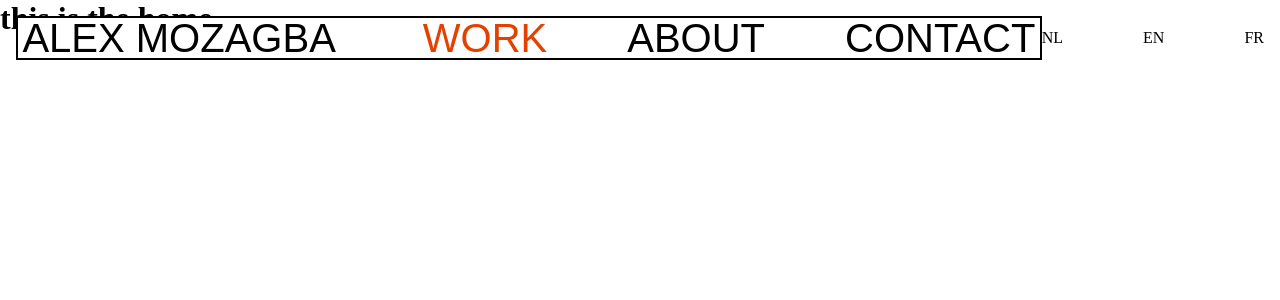
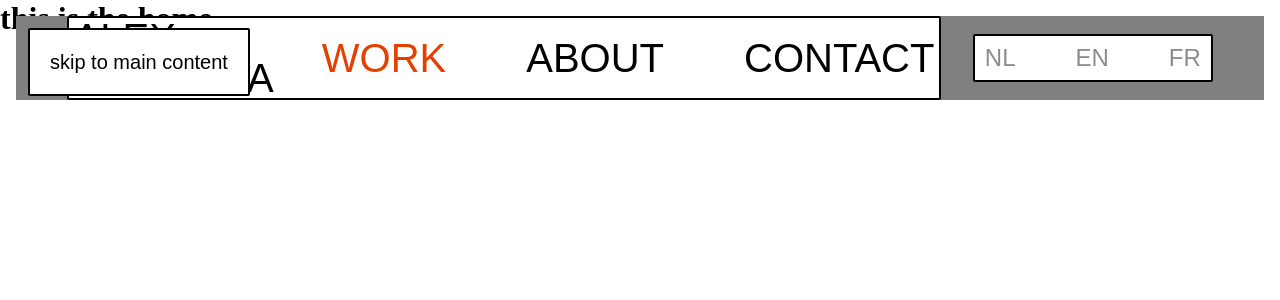
Before and after one commit to UncleDoubleU/20250618-alexmozagba-navbar, a React (Vite) app: page / in a window 1280 px wide. Shown: the top 300 px of the page. Built offline with nearby package versions, Linux system fonts and the light colour scheme.

Commit message:
added the skip to nav btn
	modified:   src/comp/MainNav/MainNav.tsx

çxxxhelo#

```diff
--- a/src/App.tsx
+++ b/src/App.tsx
@@ -9,6 +9,7 @@ function App() {
   return (
     <>
       <BrowserRouter>
+
         <MainNav />
         <Routes>
           <Route path="/" element={<Work />} />
--- a/src/comp/MainNav/MainNav.module.sass
+++ b/src/comp/MainNav/MainNav.module.sass
@@ -19,26 +19,27 @@ a
 
 header
      display: flex
-     justify-content: space-between
      position: fixed
+     justify-content: center
+     gap: 2rem
      top: 1rem
      left: 50%
      transform: translate(-50%)
      width: calc( 100% - 2rem )
      z-index: 10
      align-items: center
-     @media screen and (width >= App.$extraLargeScreen)
-          width: calc( App.$extraLargeScreen - 2rem )
+     background-color: grey
 
 nav
      display: flex
      justify-content: space-between
      align-items: center
-     width: 100%
+     width: 70%
      height: max-content
      padding: 0 0.275rem
      background-color: App.$quinaryColour
      border: 2px solid App.$quartenaryColour
+     border-radius: 0.125rem
 
 ul
      display: flex
@@ -54,3 +55,60 @@ ul
 
 .activeLink
      color: App.$tertiaryColour
+
+.langCont
+     display: flex
+     gap: 2rem
+     align-items: center
+     width: 15rem
+     height: max-content
+     padding: 0.25rem
+     background-color: App.$quinaryColour
+     border: 2px solid App.$quartenaryColour
+     border-radius: 0.125rem
+
+     button
+          background: none
+          border: 2px solid transparent
+          font-size: 1.5rem
+          line-height: 1.5rem
+          padding: 0.25rem
+          font-family: Arial, Helvetica, sans-serif
+          font-weight: lighter
+          text-decoration: none
+          cursor: pointer
+          opacity: 0.45
+          &:hover,&:focus-visible
+               background: App.$quinaryColour
+               color: App.$quartenaryColour
+               opacity: 1
+               border: 2px solid App.$quartenaryColour
+               border-radius: 0.125rem
+
+.activeLang
+     background: none
+     border: none
+     font-size: 2.5rem
+     line-height: 2.5rem
+     font-family: Arial, Helvetica, sans-serif
+     font-weight: lighter
+     text-decoration: none
+     cursor: pointer
+     opacity: 1
+
+.skipNav
+     position: fixed
+     top: 0.75rem
+     left: 0.75rem
+     z-index: 11
+     padding: 0.75rem 1.25rem
+     border-radius: 0.125rem
+     font-size: 1.25rem
+     background: App.$quinaryColour
+     color: App.$quartenaryColour
+     border: 2px solid App.$quartenaryColour
+
+     &:hover,&:focus-visible
+          background: App.$quartenaryColour
+          color: App.$quinaryColour
+          border: 2px solid App.$quinaryColour
--- a/src/comp/MainNav/MainNav.tsx
+++ b/src/comp/MainNav/MainNav.tsx
@@ -20,10 +20,11 @@ export default function MainNav() {
 
   return (
     <header>
+      <a className={styles.skipNav}>skip to main content</a>
       <nav className="nav">
-        <h1 key="logo" className={styles.logo}>
+        <a key="logo" className={styles.logo}>
           ALEX MOZAGBA
-        </h1>
+        </a>
         <ul key="nav-list" aria-label="main navigation">
           {navLinks.map((link) => (
             <li key={link.name}>
@@ -39,12 +40,13 @@ export default function MainNav() {
           ))}
         </ul>
       </nav>
-      <ul>
+      <ul className={styles.langCont}>
         {languages.map((lang) => (
-          <li key={lang.name}>{lang.value}</li>
+          <li key={lang.name}>
+            <button>{lang.value}</button>
+          </li>
         ))}
       </ul>
-      {/* testing */}
     </header>
   );
 }
```
Also changed, not shown: src/App.sass (line endings or trailing spaces), 1 other file (tests, documents, lock files or other folders).
